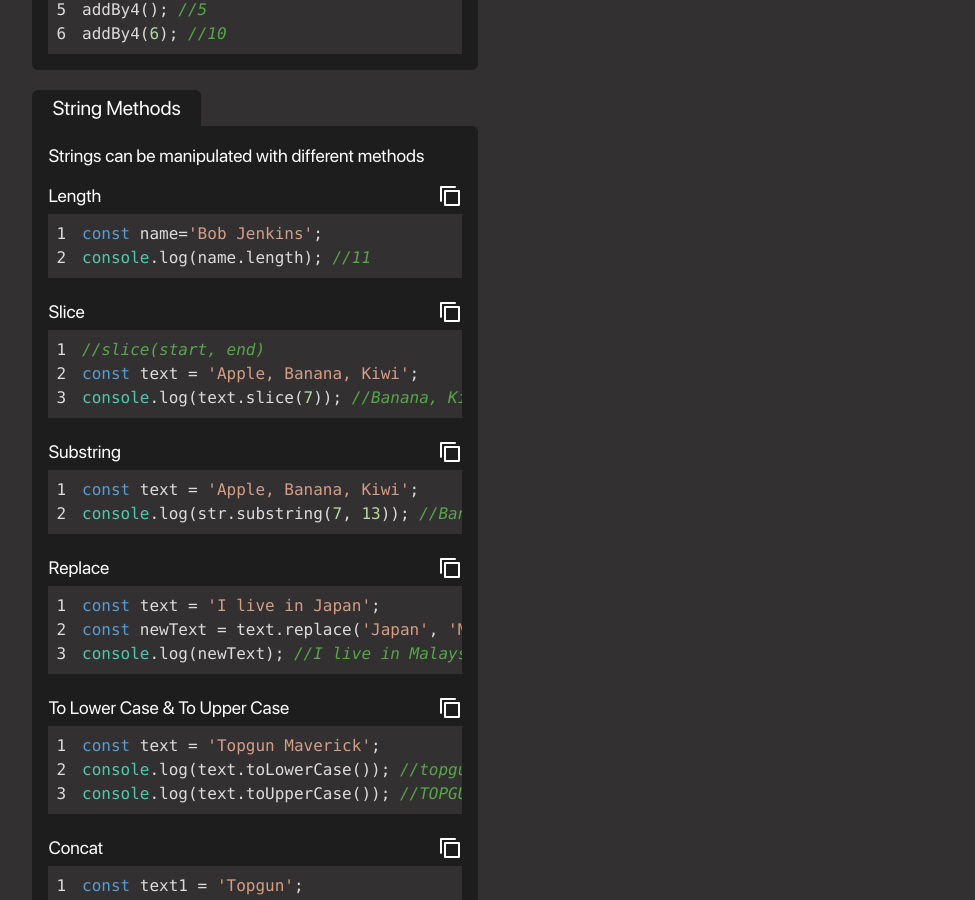
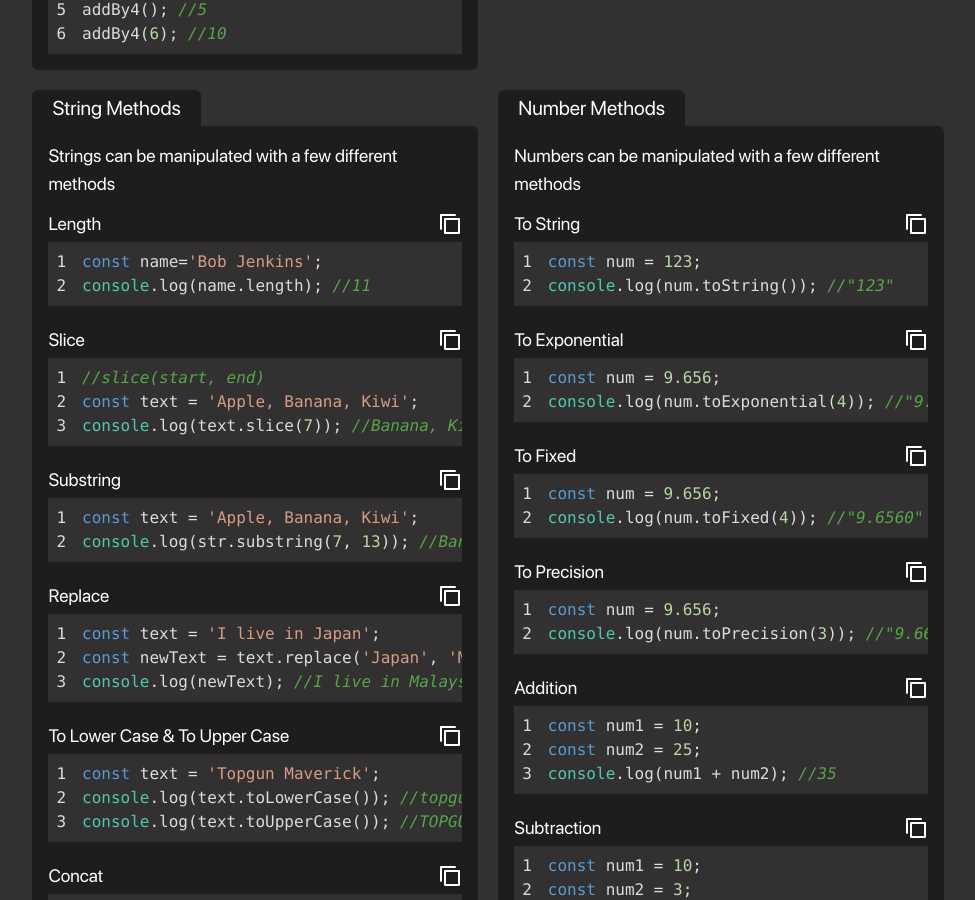
Before and after one commit to syhzrl/js-cheatsheet, a Next.js app: page / in a window 1280 px wide. Shown: the part 874-1774 px from the top of the page, without its empty margins (256-1231 px from the left). Built offline with nearby package versions, Linux system fonts and the light colour scheme.

Commit message:
Created content for "Number Methods"

```diff
--- /dev/null
+++ b/src/assets/contents/Number.ts
@@ -0,0 +1,83 @@
+import { CardContent } from 'entity/Card';
+
+const toStringCode = `const num = 123;
+console.log(num.toString()); //"123"`;
+
+const toExponentialCode = `const num = 9.656;
+console.log(num.toExponential(4)); //"9.6560e+0"`;
+
+const toFixedCode = `const num = 9.656;
+console.log(num.toFixed(4)); //"9.6560"`;
+
+const toPrecisionCode = `const num = 9.656;
+console.log(num.toPrecision(3)); //"9.66"`;
+
+const addCode = `const num1 = 10;
+const num2 = 25;
+console.log(num1 + num2); //35`;
+
+const subCode = `const num1 = 10;
+const num2 = 3;
+console.log(num1 - num2); //7`;
+
+const multiCode = `const num1 = 10;
+const num2 = 2;
+console.log(num1 * num2); //20`;
+
+const divCode = `const num1 = 10;
+const num2 = 2;
+console.log(num1 / num2); //5`;
+
+const exponentCode = `const num1 = 14;
+const num2 = 2;
+console.log(num1 ** num2); //196`;
+
+const modulusCode = `const num1 = 10;
+const num2 = 2;
+console.log(num1 % num2); //0`;
+
+const incrementCode = `let num = 10;
+console.log(10 += 1); //11`;
+
+const decrementCode = `let num = 10;
+console.log(10 -= 1); //9`;
+
+const numbersContent: CardContent[] = [{
+    text: 'To String',
+    code: toStringCode,
+}, {
+    text: 'To Exponential',
+    code: toExponentialCode,
+}, {
+    text: 'To Fixed',
+    code: toFixedCode,
+}, {
+    text: 'To Precision',
+    code: toPrecisionCode,
+}, {
+    text: 'Addition',
+    code: addCode,
+}, {
+    text: 'Subtraction',
+    code: subCode,
+}, {
+    text: 'Multiplication',
+    code: multiCode,
+}, {
+    text: 'Division',
+    code: divCode,
+}, {
+    text: 'Exponent',
+    code: exponentCode,
+}, {
+    text: 'Modulus (Remainder)',
+    code: modulusCode,
+}, {
+    text: 'Increment',
+    code: incrementCode,
+}, {
+    text: 'Decrement',
+    code: decrementCode,
+}];
+
+export default numbersContent;
--- a/src/assets/contents/index.ts
+++ b/src/assets/contents/index.ts
@@ -3,6 +3,7 @@ import { CardContent } from 'entity/Card';
 import variablesContent from './Variables';
 import functionsContent from './Functions';
 import stringContent from './String';
+import numbersContent from './Number';
 
 interface Content {
     title: string;
@@ -22,8 +23,13 @@ const contents: Content[] = [{
 },
 {
     title: 'String Methods',
-    desc: 'Strings can be manipulated with different methods',
+    desc: 'Strings can be manipulated with a few different methods',
     content: stringContent,
+},
+{
+    title: 'Number Methods',
+    desc: 'Numbers can be manipulated with a few different methods',
+    content: numbersContent,
 }];
 
 export default contents;
```
